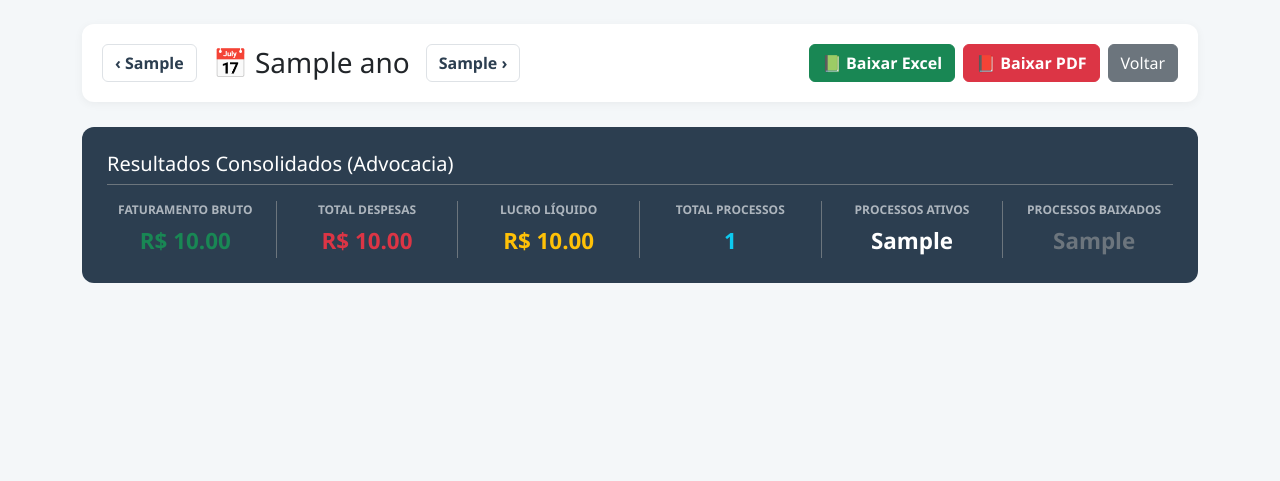
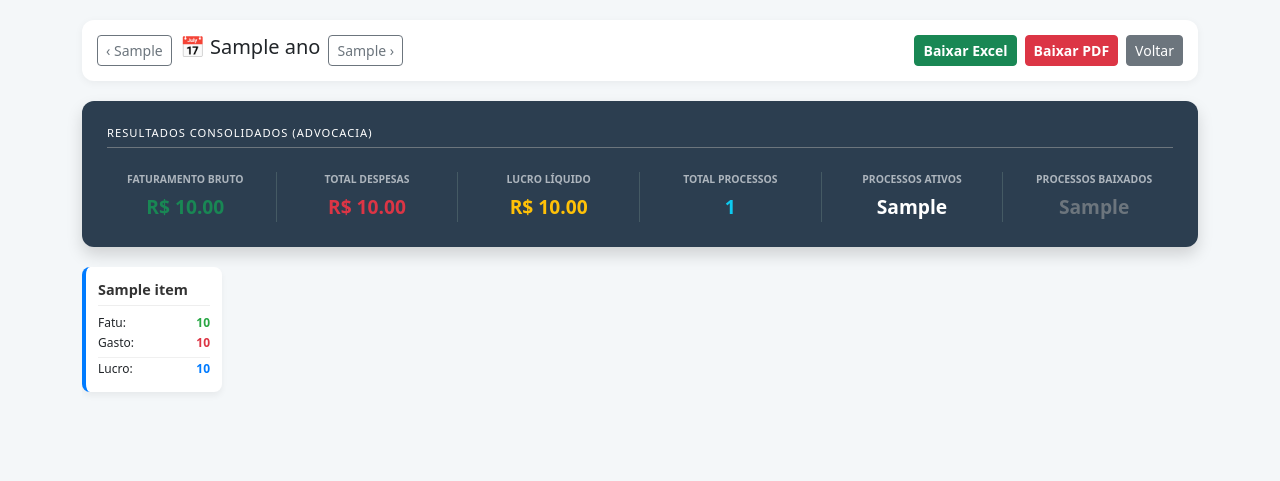
Before and after one commit to 2kbqgw7zws-eng/cristianorsousa, a Django app: template advocacia/templates/relatorio_advocacia.html in a window 1280 px wide. Shown: the top 481 px of the page. Run offline with Django 4.2, Linux system fonts and the light colour scheme; the template is opened without the code that fills it: most values are stand-ins (such as "Sample title", 1, 10 or a date in 2020).

Commit message:
Relatório: Nome revertido e régua de meses adicionada

```diff
--- a/advocacia/apps.py
+++ b/advocacia/apps.py
@@ -3,4 +3,4 @@ from django.apps import AppConfig
 class AdvocaciaConfig(AppConfig):
     default_auto_field = 'django.db.models.BigAutoField'
     name = 'advocacia'
-    verbose_name = 'Visualizar Relatório Gerencial' # Altere aqui
+    verbose_name = 'Advocacia' # Voltando para o original
--- a/advocacia/templates/relatorio_advocacia.html
+++ b/advocacia/templates/relatorio_advocacia.html
@@ -4,62 +4,85 @@
     <meta charset="UTF-8">
     <title>Relatório Gerencial - Advocacia</title>
     <link href="https://cdn.jsdelivr.net/npm/bootstrap@5.3.0/dist/css/bootstrap.min.css" rel="stylesheet">
+    <link rel="stylesheet" href="https://cdnjs.cloudflare.com/ajax/libs/font-awesome/6.0.0/all.min.css">
     <style>
-        body { background-color: #f4f7f9; font-family: 'Segoe UI', sans-serif; }
-        .header-section { background: white; padding: 20px; border-radius: 12px; box-shadow: 0 2px 10px rgba(0,0,0,0.05); margin-bottom: 25px; }
-        .consolidado-card { background-color: #2c3e50; color: white; border-radius: 12px; padding: 25px; border: none; }
-        .metric-label { font-size: 0.75rem; font-weight: bold; text-transform: uppercase; color: #adb5bd; margin-bottom: 5px; }
-        .metric-value { font-size: 1.4rem; font-weight: bold; margin-bottom: 0; }
-        .btn-ano { background: white; border: 1px solid #dee2e6; color: #2c3e50; font-weight: bold; }
-        .btn-ano:hover { background: #f8f9fa; }
+        body { background-color: #f4f7f9; padding-bottom: 50px; }
+        .header-nav { background: white; padding: 15px; border-radius: 12px; box-shadow: 0 2px 8px rgba(0,0,0,0.05); margin: 20px 0; }
+        .consolidado-dark { background-color: #2c3e50; color: white; border-radius: 12px; padding: 25px; margin-bottom: 20px; }
+        .metric-box { border-right: 1px solid #455a64; }
+        .metric-box:last-child { border-right: none; }
+        .metric-label { font-size: 0.65rem; font-weight: 800; text-transform: uppercase; color: #adb5bd; margin-bottom: 5px; }
+        .metric-value { font-size: 1.2rem; font-weight: bold; margin-bottom: 0; }
+
+        /* Régua de Meses Estilo Imóveis */
+        .regua-meses { display: flex; gap: 10px; overflow-x: auto; padding-bottom: 10px; margin-bottom: 30px; }
+        .card-mes {
+            background: white; border-radius: 8px; border-left: 4px solid #007bff;
+            min-width: 140px; padding: 12px; box-shadow: 0 4px 6px rgba(0,0,0,0.05);
+        }
+        .mes-nome { font-weight: bold; font-size: 0.9rem; color: #333; margin-bottom: 8px; border-bottom: 1px solid #eee; padding-bottom: 5px; }
+        .mes-item { font-size: 0.75rem; display: flex; justify-content: space-between; margin-bottom: 2px; }
+        .val-fatu { color: #28a745; font-weight: bold; }
+        .val-desp { color: #dc3545; font-weight: bold; }
     </style>
 </head>
 <body>
-    <div class="container mt-4">
-        <div class="header-section d-flex justify-content-between align-items-center flex-wrap gap-3">
-            <div class="d-flex align-items-center gap-3">
-                <a href="?ano={{ ano_anterior }}" class="btn btn-ano">‹ {{ ano_anterior }}</a>
-                <h3 class="mb-0">📅 {{ ano }}</h3>
-                <a href="?ano={{ ano_proximo }}" class="btn btn-ano">{{ ano_proximo }} ›</a>
+    <div class="container">
+        <div class="header-nav d-flex justify-content-between align-items-center">
+            <div class="d-flex gap-2">
+                <a href="?ano={{ ano_anterior }}" class="btn btn-sm btn-outline-secondary">‹ {{ ano_anterior }}</a>
+                <h5 class="mb-0">📅 {{ ano }}</h5>
+                <a href="?ano={{ ano_proximo }}" class="btn btn-sm btn-outline-secondary">{{ ano_proximo }} ›</a>
             </div>
             <div class="d-flex gap-2">
-                <a href="{% url 'download_advocacia_excel' %}?ano={{ ano }}" class="btn btn-success fw-bold">📗 Baixar Excel</a>
-                <a href="{% url 'download_advocacia_pdf' %}?ano={{ ano }}" class="btn btn-danger fw-bold">📕 Baixar PDF</a>
-                <a href="/admin/" class="btn btn-secondary">Voltar</a>
+                <a href="#" class="btn btn-success btn-sm fw-bold">Baixar Excel</a>
+                <a href="#" class="btn btn-danger btn-sm fw-bold">Baixar PDF</a>
+                <a href="/admin/" class="btn btn-secondary btn-sm">Voltar</a>
             </div>
         </div>
 
-        <div class="card consolidado-card mb-4">
-            <div class="mb-3 border-bottom border-secondary pb-2">
-                <h5 class="mb-0">Resultados Consolidados (Advocacia)</h5>
-            </div>
+        <div class="consolidado-dark shadow">
+            <h6 class="mb-4 text-uppercase border-bottom border-secondary pb-2" style="font-size: 0.7rem; letter-spacing: 1px;">Resultados Consolidados (Advocacia)</h6>
             <div class="row text-center">
-                <div class="col-md-2 border-end border-secondary">
+                <div class="col-md-2 metric-box">
                     <p class="metric-label">Faturamento Bruto</p>
                     <p class="metric-value text-success">R$ {{ faturamento|floatformat:2 }}</p>
                 </div>
-                <div class="col-md-2 border-end border-secondary">
+                <div class="col-md-2 metric-box">
                     <p class="metric-label">Total Despesas</p>
                     <p class="metric-value text-danger">R$ {{ despesas|floatformat:2 }}</p>
                 </div>
-                <div class="col-md-2 border-end border-secondary">
+                <div class="col-md-2 metric-box">
                     <p class="metric-label">Lucro Líquido</p>
                     <p class="metric-value text-warning">R$ {{ lucro|floatformat:2 }}</p>
                 </div>
-                <div class="col-md-2 border-end border-secondary">
+                <div class="col-md-2 metric-box">
                     <p class="metric-label">Total Processos</p>
                     <p class="metric-value text-info">{{ total_processos }}</p>
                 </div>
-                <div class="col-md-2 border-end border-secondary">
+                <div class="col-md-2 metric-box">
                     <p class="metric-label">Processos Ativos</p>
                     <p class="metric-value">{{ processos_ativos }}</p>
                 </div>
-                <div class="col-md-2">
+                <div class="col-md-2 metric-box">
                     <p class="metric-label">Processos Baixados</p>
                     <p class="metric-value text-secondary">{{ processos_baixados }}</p>
                 </div>
             </div>
         </div>
+
+        <div class="regua-meses">
+            {% for item in meses_detalhes %}
+            <div class="card-mes">
+                <div class="mes-nome">{{ item.nome }}</div>
+                <div class="mes-item"><span>Fatu:</span> <span class="val-fatu">{{ item.faturamento|floatformat:0 }}</span></div>
+                <div class="mes-item"><span>Gasto:</span> <span class="val-desp">{{ item.despesa|floatformat:0 }}</span></div>
+                <div class="mes-item" style="border-top: 1px solid #f0f0f0; margin-top: 5px; padding-top: 2px;">
+                    <span>Lucro:</span> <span class="fw-bold" style="color: #007bff;">{{ item.lucro|floatformat:0 }}</span>
+                </div>
+            </div>
+            {% endfor %}
+        </div>
     </div>
 </body>
 </html>
```
Also changed, not shown: advocacia/views.py (+35 -20 lines).
